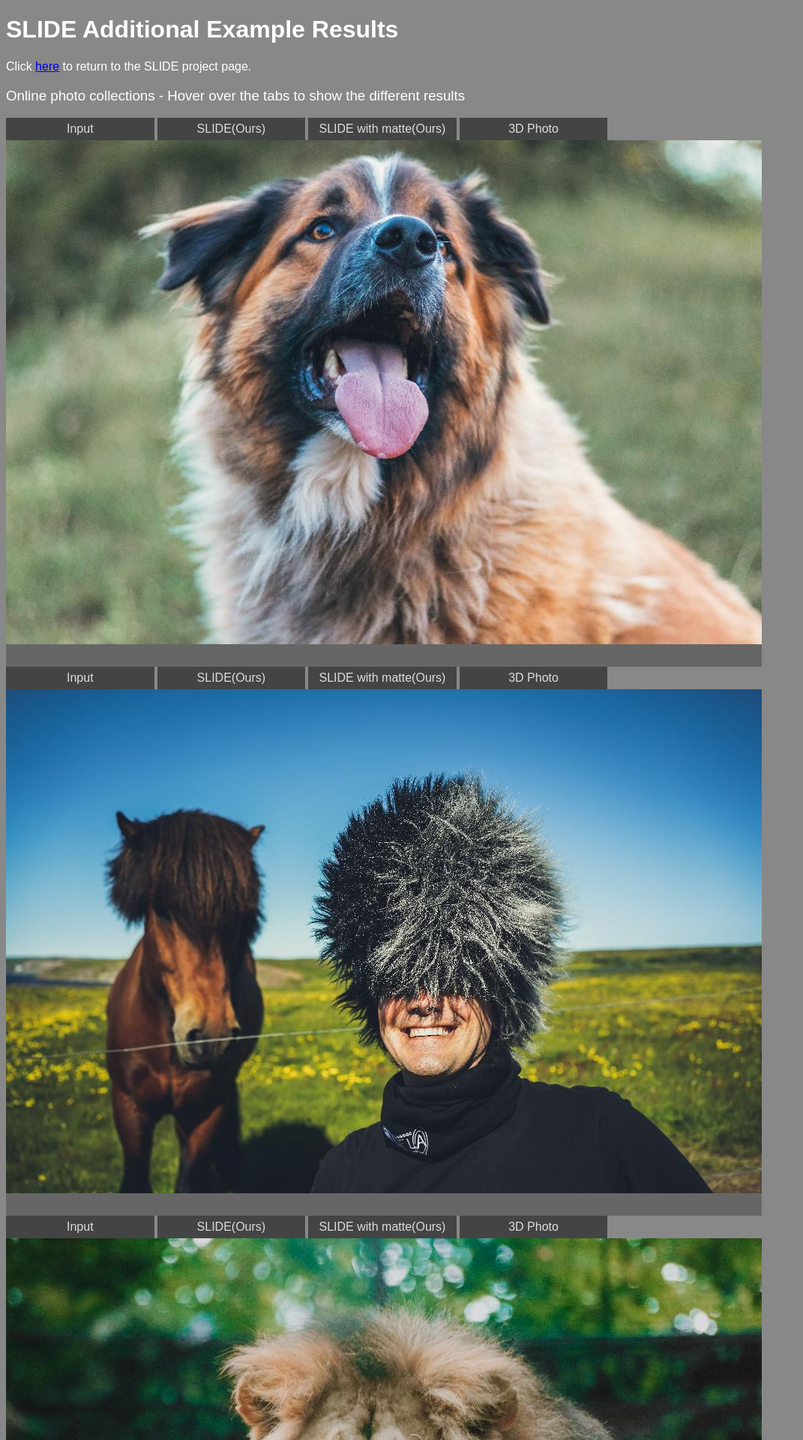
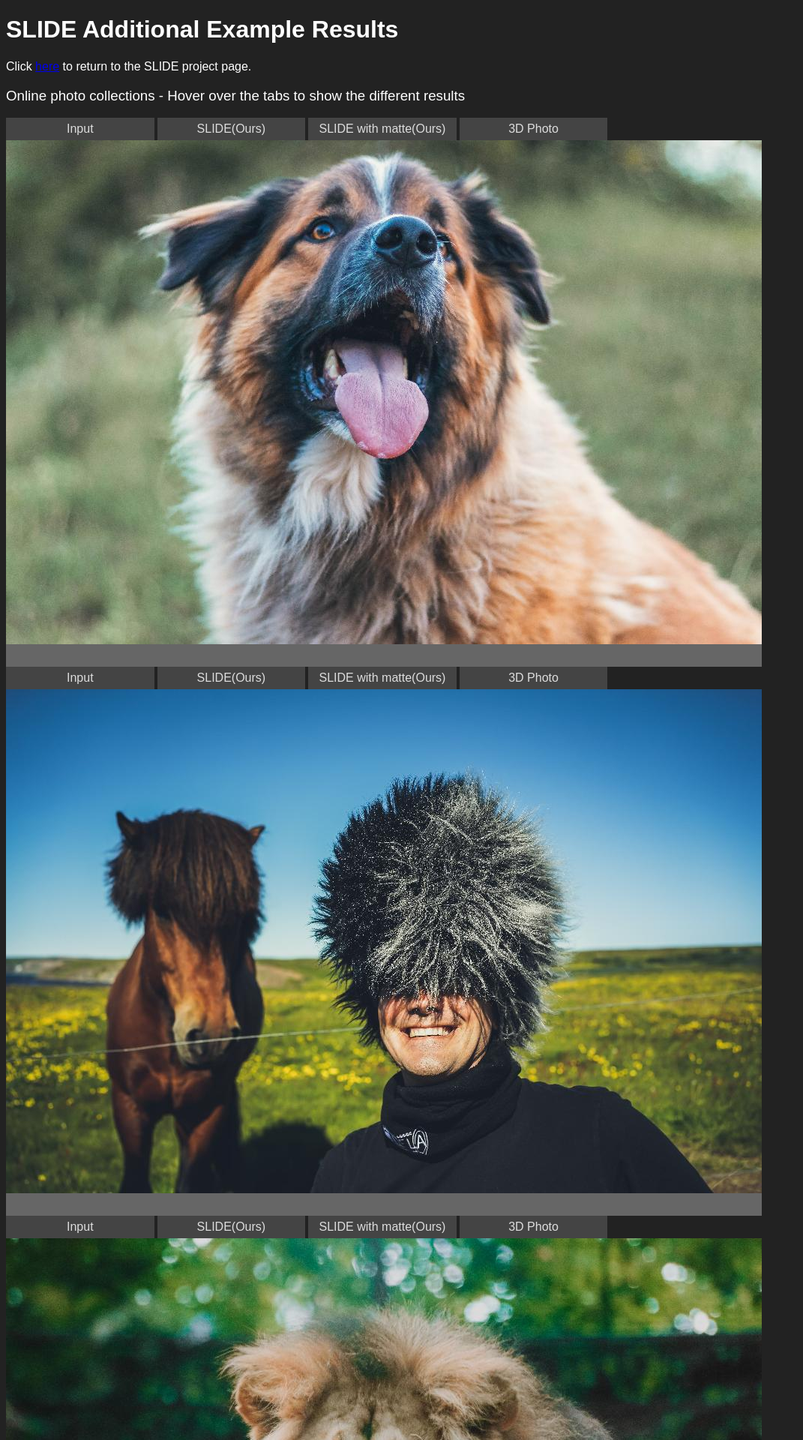
Before and after one commit to varunjampani/varunjampani.github.io, a Jekyll site: the page slide_visual_results.html, which Jekyll copies as it is, in a window 1280 px wide. Shown: the top 1920 px of the page at 75% size, without its empty margins (0-1071 px from the left). Built offline with Jekyll 4.4.1, drawn with Linux system fonts in a browser that asks for light colours; some of the changed text lies outside the part shown.

Commit message:
Update slide_visual_results.html

```diff
--- a/slide_visual_results.html
+++ b/slide_visual_results.html
@@ -4,7 +4,7 @@
 body {
   font-family: sans-serif;
   color: #fff;
-  background: #888;
+  background: #222;
   padding: 0;
 }
 h3 {
@@ -18,7 +18,7 @@ h3 {
 }
 .item {
   display: inline-block;
-  width: 15%;
+  width: 20%;
 }
 .ibox {
   background: #666;
@@ -93,13 +93,6 @@ Click <a href="https://varunjampani.github.io/slide/">here</a> to return to the
 </div><img class=height src="./images/projectpic/slide/media/unsplash/example_3/input_image.jpg">
 </div>
 <div class=example>
-<div class=item><div class=ibox><img src="./images/projectpic/slide/media/unsplash/example_4/input_image.jpg"></div><div class=label>Input</div>
-</div><div class=item><div class=ibox><video autoplay loop muted src="./images/projectpic/slide/media/unsplash/example_4/slide.mp4"></video></div><div class=label>SLIDE(Ours)</div>
-</div><div class=item><div class=ibox><video autoplay loop muted src="./images/projectpic/slide/media/unsplash/example_4/slide_with_matte.mp4"></video></div><div class=label>SLIDE with matte(Ours)</div>
-</div><div class=item><div class=ibox><video autoplay loop muted src="./images/projectpic/slide/media/unsplash/example_4/3dphoto.mp4"></video></div><div class=label>3D Photo</div>
-</div><img class=height src="./images/projectpic/slide/media/unsplash/example_4/input_image.jpg">
-</div>
-<div class=example>
 <div class=item><div class=ibox><img src="./images/projectpic/slide/media/unsplash/example_6/input_image.jpg"></div><div class=label>Input</div>
 </div><div class=item><div class=ibox><video autoplay loop muted src="./images/projectpic/slide/media/unsplash/example_6/slide.mp4"></video></div><div class=label>SLIDE(Ours)</div>
 </div><div class=item><div class=ibox><video autoplay loop muted src="./images/projectpic/slide/media/unsplash/example_6/slide_with_matte.mp4"></video></div><div class=label>SLIDE with matte(Ours)</div>
```
Also changed, not shown: other parts of slide_visual_results.html (+2 -0 lines).
